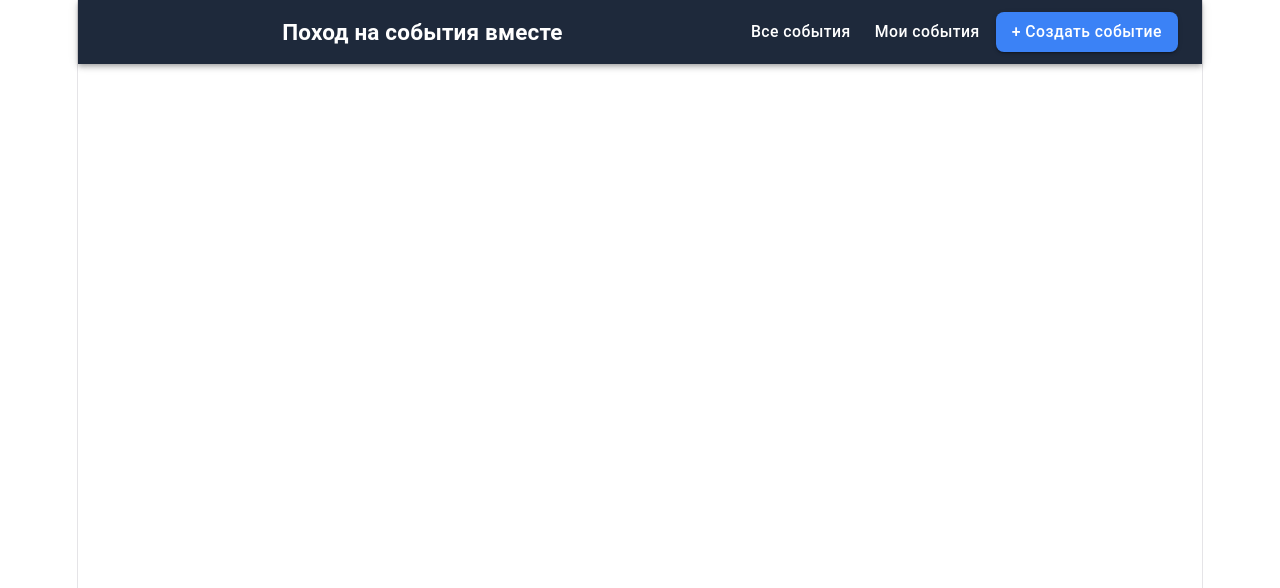
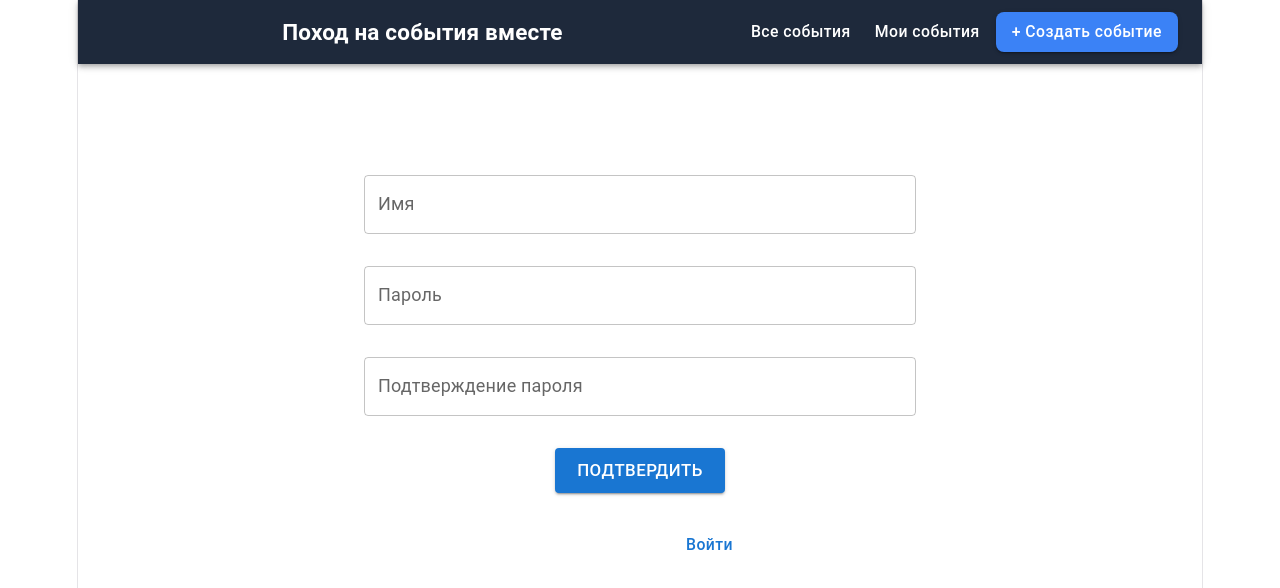
Before and after one commit to remakeK/common-meetings, a React (Vite) app in the folder frontend/: page /registration in a window 1280 px wide. Shown: the top 588 px of the page. Built offline with nearby package versions, Linux system fonts and the light colour scheme.

Commit message:
Добавлена страница регистрации и авторизации

```diff
--- a/frontend/src/App.tsx
+++ b/frontend/src/App.tsx
@@ -1,5 +1,7 @@
 import { BrowserRouter, Route, Routes } from 'react-router-dom';
 import EventsPage from './pages/EventsPage';
+import LoginPage from "./pages/LoginPage";
+import RegistrationPage from "./pages/RegistrationPage"
 import HomePage from './pages/HomePage';
 import CreateEventPage from './pages/CreateEventPage';
 import EventPage from './pages/EventPage';
@@ -12,6 +14,8 @@ function App() {
       <BrowserRouter>
       <Header/>
       <Routes>
+        <Route path="/login" element={<LoginPage/>} />
+        <Route path="/registration" element={<RegistrationPage />} />
         <Route path="/" element={<HomePage />} />
         <Route path="/events" element={<EventsPage />} />
         <Route path="/events/create" element={<CreateEventPage />} />
--- /dev/null
+++ b/frontend/src/pages/LoginPage.tsx
@@ -0,0 +1,44 @@
+import { Button, Container, TextField, Stack, Typography } from "@mui/material";
+import { useState } from "react";
+import { useNavigate } from "react-router-dom";
+
+function LoginPage(){
+    const [name, setName] = useState("");
+    const [password, setPassword] = useState("");
+
+    const handleSubmit = (event: React.FormEvent) => {event.preventDefault();
+        setName("");
+        setPassword("");
+    }
+
+    const navigate = useNavigate();
+    const handleRedirect = () => {
+        navigate("/registration")
+    }
+
+    return(
+        <Container maxWidth="sm">
+            <form onSubmit={handleSubmit}>
+                <Typography variant="h4" sx={{color: "white", mt: 3, mb: 3}}>
+                    Войдите в свой аккаунт
+                </Typography>
+                <TextField label="Имя" value={name} onChange={(event)=>setName(event.target.value)} fullWidth sx={{ backgroundColor: "white", mt: 2, mb: 2 }}/>
+                <TextField label="Пароль" value={password} onChange={(event)=>setPassword(event.target.value)} fullWidth sx={{ backgroundColor: "white", mt: 2, mb: 2 }}/>
+                <Button variant="contained" type="submit" size="large" sx={{mt:2, mb:2}}>
+                    Войти
+                </Button>
+            </form>
+
+            <Stack direction="row" sx={{justifyContent: "center"}}>
+                <Typography variant="body2" sx={{color:"white", mt:3, mb: 3}}>
+                    Нет аккаунта?
+                </Typography>
+                <Button variant="text" onClick={handleRedirect} sx={{ textTransform: "none" }}>
+                    Зарегестрироваться
+                </Button>
+            </Stack>
+        </Container>
+    )
+}
+
+export default LoginPage;
--- /dev/null
+++ b/frontend/src/pages/RegistrationPage.tsx
@@ -0,0 +1,57 @@
+import { Button, Container, Stack, TextField, Typography } from "@mui/material";
+import { useState } from "react";
+import { useNavigate } from "react-router-dom";
+
+function RegistrationPage(){
+    const [name, setName] = useState("");
+    const [password, setPassword] = useState("");
+    const [confirmation, setConfirmation] = useState("");
+
+    const handleSubmit = (event: React.FormEvent) => {event.preventDefault();
+        if(password !== confirmation){
+            return;
+        }
+        const newUser = {
+            id: 67,
+            name: name,
+            password: password
+        };
+        console.log(newUser);
+
+        setName("");
+        setPassword("");
+        setConfirmation("");
+    }
+
+    const navigate = useNavigate()
+    const handleRedirect = () => {
+        navigate("/login");
+    }
+
+    return(
+        <Container maxWidth="sm">
+            <form onSubmit={handleSubmit}>
+                <Typography variant="h4" sx={{color: "white", mt: 3, mb: 3}}>
+                    Регистрация
+                </Typography>
+                <TextField label="Имя" value={name} onChange={(event)=>setName(event.target.value)} fullWidth sx={{ backgroundColor: "white", mt: 2, mb: 2 }}/>
+                <TextField label="Пароль" value={password} onChange={(event)=>setPassword(event.target.value)} fullWidth sx={{ backgroundColor: "white", mt: 2, mb: 2 }}/>
+                <TextField label="Подтверждение пароля" value={confirmation} onChange={(event)=>setConfirmation(event.target.value)} fullWidth sx={{ backgroundColor: "white", mt: 2, mb: 2 }}/>
+                <Button variant="contained" type="submit" size="large" sx={{mt:2, mb:2}}>
+                    Подтвердить
+                </Button>
+            </form>
+
+            <Stack direction="row" sx={{justifyContent: "center"}}>
+                <Typography variant="body2" sx={{color:"white", mt:3, mb: 3}}>
+                    Уже есть аккаунт?
+                </Typography>
+                <Button variant="text" onClick={handleRedirect} sx={{ textTransform: "none" }}>
+                    Войти
+                </Button>
+            </Stack>
+        </Container>
+    )
+}
+
+export default RegistrationPage;
--- a/frontend/src/types/User.ts
+++ b/frontend/src/types/User.ts
@@ -1,4 +1,5 @@
 export interface User {
     id: number;
     name: string;
+    password: string;
 }
```
Also changed, not shown: frontend/src/pages/CreateEventPage.tsx (line endings or trailing spaces).
